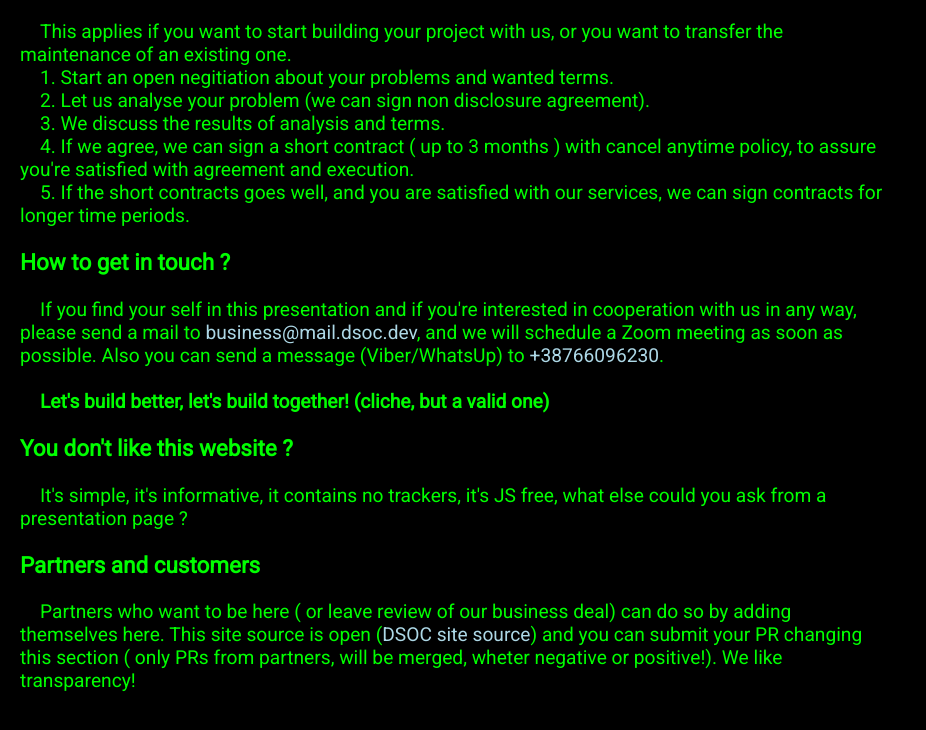
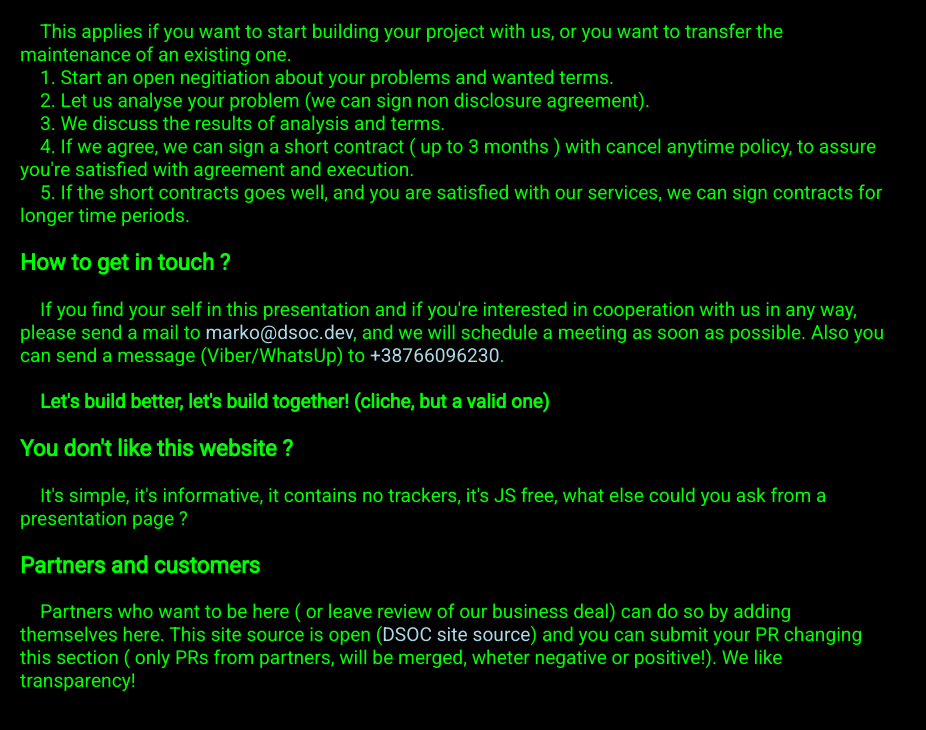
Before and after one commit to DSOC-ORG/dsoc-org.github.io, a plain HTML site: page index.html in a window 1280 px wide. Shown: the part 1905-2635 px from the top of the page, without its empty margins (0-926 px from the left). Drawn offline with Linux system fonts and the light colour scheme.

Commit message:
change mail

```diff
--- a/index.html
+++ b/index.html
@@ -136,8 +136,8 @@
       <div class="answer">
         <p>
           If you find your self in this presentation and if you're interested in cooperation with us in any way,
-          please send a mail to <a href="mailto:business@mail.dsoc.dev">business@mail.dsoc.dev</a>,
-          and we will schedule a Zoom meeting as soon as possible. Also you can send a message (Viber/WhatsUp) to
+          please send a mail to <a href="mailto:marko@dsoc.dev">marko@dsoc.dev</a>,
+          and we will schedule a meeting as soon as possible. Also you can send a message (Viber/WhatsUp) to
           <a href="tel:+38766096230">+38766096230</a>.
         </p>
         <br/>
```
